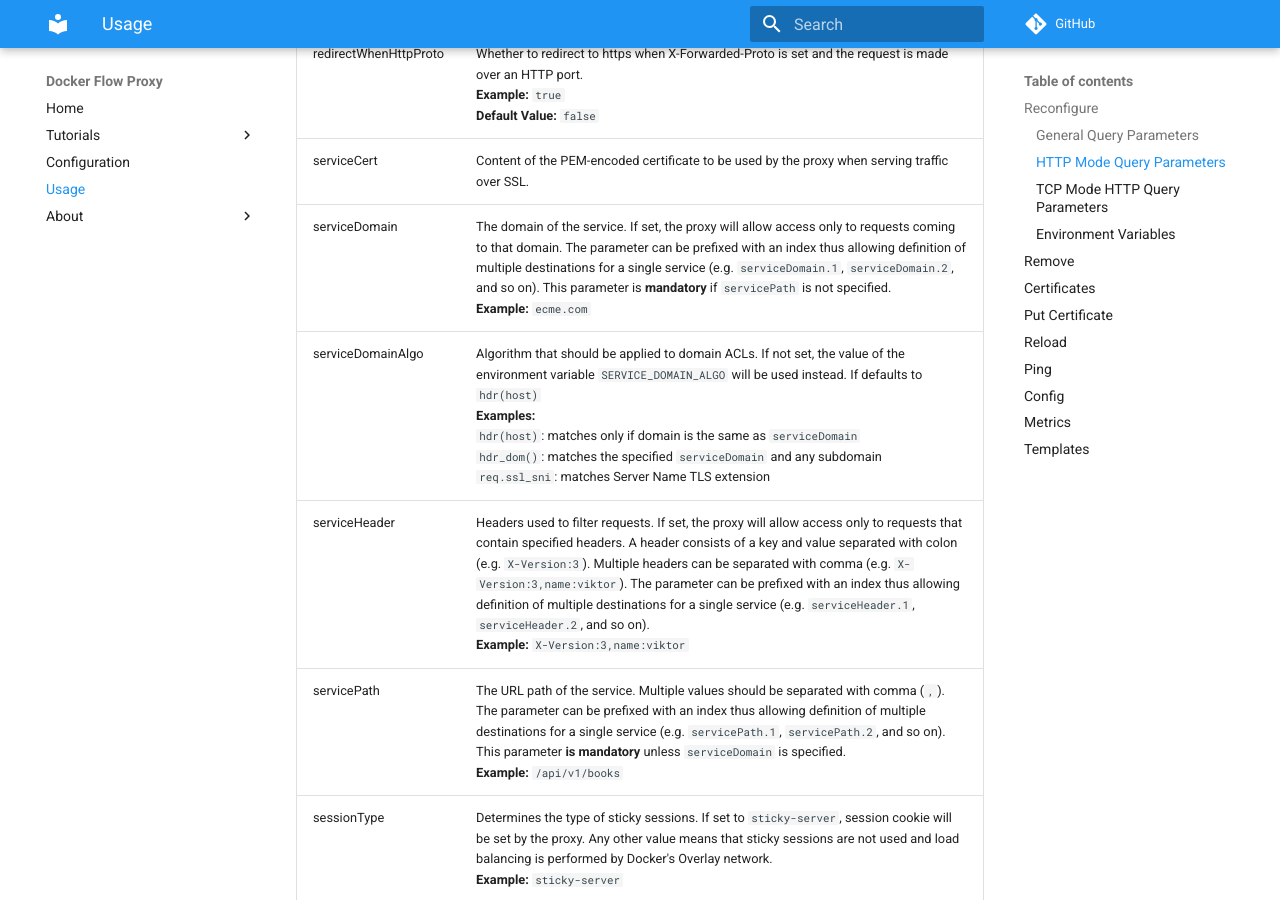
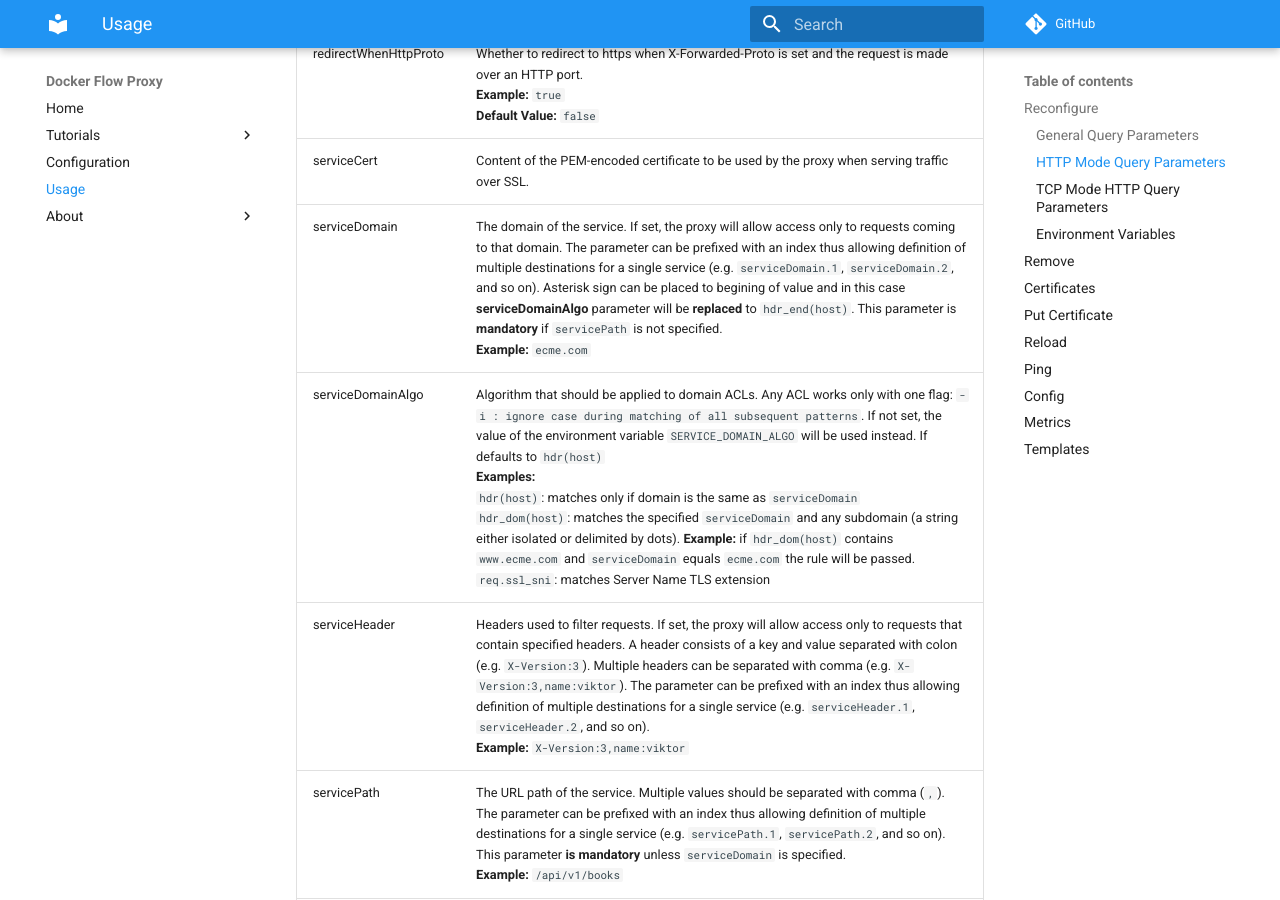
Before and after one commit to docker-flow/docker-flow-proxy, an MkDocs documentation site: the page built from docs/usage.md, in a window 1280 px wide and 900 px high, scrolled down 3974 px. Built offline with MkDocs 1.6.1 and Material for MkDocs 9.7.7, drawn with Linux system fonts in a browser that asks for light colours; comment, search, counter and statistics services are not loaded; old or Windows-style settings are respelled for this version of MkDocs.

Commit message:
Docs (#327)

```diff
--- a/docs/usage.md
+++ b/docs/usage.md
@@ -53,8 +53,8 @@ The following query parameters can be used only when `reqMode` is set to `http`
 |pathType     |The ACL derivative. Defaults to *path_beg*. See [HAProxy path](https://cbonte.github.io/haproxy-dconv/configuration-1.5.html#7.3.6-path) for more info.<br>**Example:** `path_beg`|
 |redirectWhenHttpProto|Whether to redirect to https when X-Forwarded-Proto is set and the request is made over an HTTP port.<br>**Example:** `true`<br>**Default Value:** `false`|
 |serviceCert  |Content of the PEM-encoded certificate to be used by the proxy when serving traffic over SSL.|
-|serviceDomain  |The domain of the service. If set, the proxy will allow access only to requests coming to that domain. The parameter can be prefixed with an index thus allowing definition of multiple destinations for a single service (e.g. `serviceDomain.1`, `serviceDomain.2`, and so on). This parameter is **mandatory** if `servicePath` is not specified.<br>**Example:** `ecme.com`|
-|serviceDomainAlgo|Algorithm that should be applied to domain ACLs. If not set, the value of the environment variable `SERVICE_DOMAIN_ALGO` will be used instead. If defaults to `hdr(host)`<br>**Examples:**<br>`hdr(host)`: matches only if domain is the same as `serviceDomain`<br>`hdr_dom()`: matches the specified `serviceDomain` and any subdomain<br>`req.ssl_sni`: matches Server Name TLS extension|
+|serviceDomain  |The domain of the service. If set, the proxy will allow access only to requests coming to that domain. The parameter can be prefixed with an index thus allowing definition of multiple destinations for a single service (e.g. `serviceDomain.1`, `serviceDomain.2`, and so on).  Asterisk sign can be placed to begining of value and in this case **serviceDomainAlgo** parameter will be **replaced** to `hdr_end(host)`. This parameter is **mandatory** if `servicePath` is not specified.<br>**Example:** `ecme.com`|
+|serviceDomainAlgo|Algorithm that should be applied to domain ACLs. Any ACL works only with one flag: `-i : ignore case during matching of all subsequent patterns`. If not set, the value of the environment variable `SERVICE_DOMAIN_ALGO` will be used instead. If defaults to `hdr(host)`<br>**Examples:**<br>`hdr(host)`: matches only if domain is the same as `serviceDomain`<br>`hdr_dom(host)`: matches the specified `serviceDomain` and any subdomain (a string either isolated or delimited by dots). **Example:** if `hdr_dom(host)` contains `www.ecme.com` and `serviceDomain` equals `ecme.com` the rule will be passed.<br>`req.ssl_sni`: matches Server Name TLS extension|
 |serviceHeader|Headers used to filter requests. If set, the proxy will allow access only to requests that contain specified headers. A header consists of a key and value separated with colon (e.g. `X-Version:3`). Multiple headers can be separated with comma (e.g. `X-Version:3,name:viktor`). The parameter can be prefixed with an index thus allowing definition of multiple destinations for a single service (e.g. `serviceHeader.1`, `serviceHeader.2`, and so on). <br>**Example:** `X-Version:3,name:viktor`|
 |servicePath  |The URL path of the service. Multiple values should be separated with comma (`,`). The parameter can be prefixed with an index thus allowing definition of multiple destinations for a single service (e.g. `servicePath.1`, `servicePath.2`, and so on). This parameter **is mandatory** unless `serviceDomain` is specified.<br>**Example:** `/api/v1/books`|
 |sessionType  |Determines the type of sticky sessions. If set to `sticky-server`, session cookie will be set by the proxy. Any other value means that sticky sessions are not used and load balancing is performed by Docker's Overlay network.<br>**Example:** `sticky-server`|
```
Also changed, not shown: docs/config.md (+1 -1 lines).
